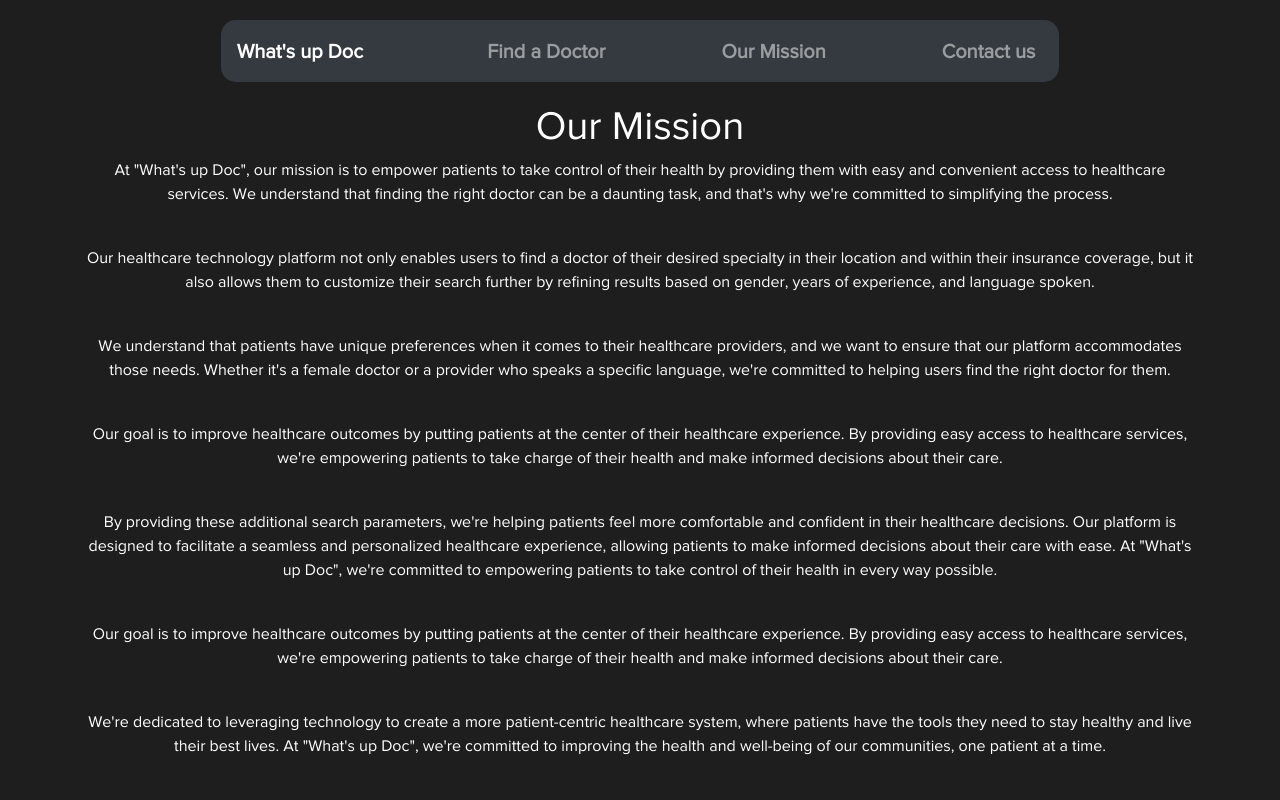
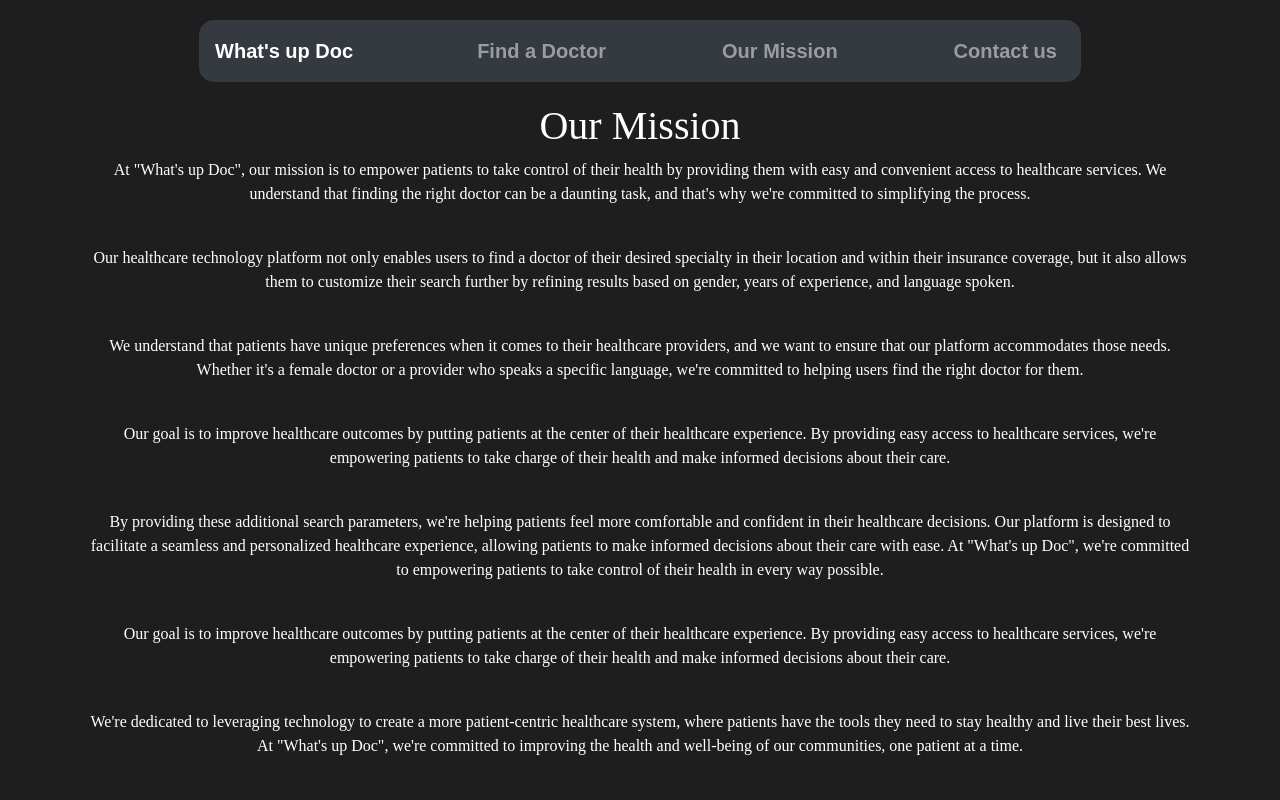
Before and after one commit to alex-iliarski/MadHacks, a Flask app: page /about in a window 1280 px wide. Run offline with Flask 2, Linux system fonts and the light colour scheme.

Commit message:
fixed font

```diff
--- a/webpage/templates/base.html
+++ b/webpage/templates/base.html
@@ -19,7 +19,7 @@
     <title>{% block page_title %} {% endblock %}</title>
   </head>
   <body>
-    <ul class="nav justify-content-center" font-family="Font">
+    <ul class="nav justify-content-center" font-family="proxima-nova">
       <nav class="navbar navbar-expand-md navbar-dark bg-dark" >
         <a class="navbar-brand" href="{{ url_for('home') }}"> What's up Doc </a>
         <button
@@ -67,11 +67,11 @@
   </body>
   <style>
     @font-face {
-      font-family: Font;
+      font-family: "proxima-nova", sans-serif;
       src: url(/static/font.ttf);
     }
     .navbar {
-      font-family: Font;
+      font-family: "proxima-nova", sans-serif;
       font-size: 20px;
       font-weight: 700;
       font-style: normal;
```
